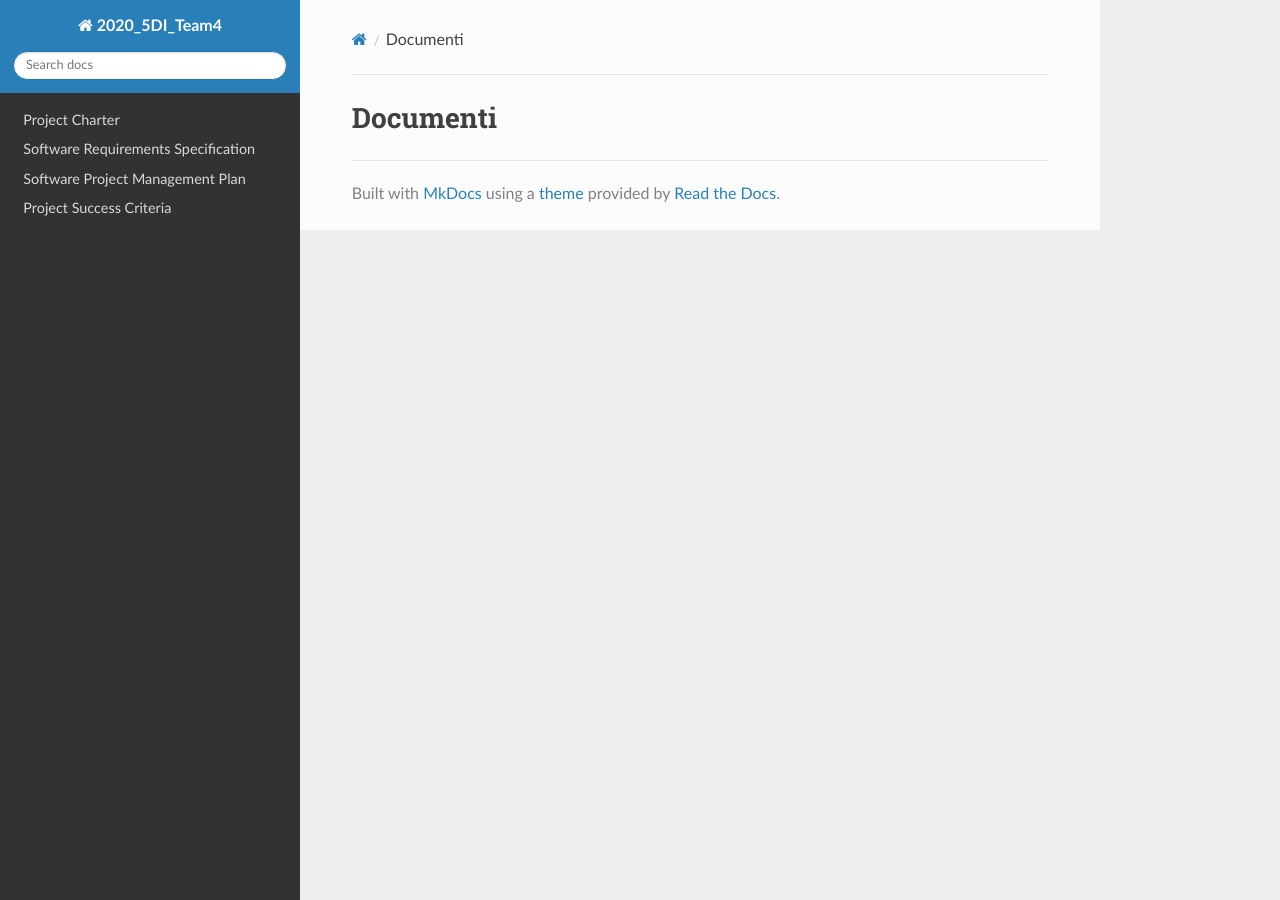
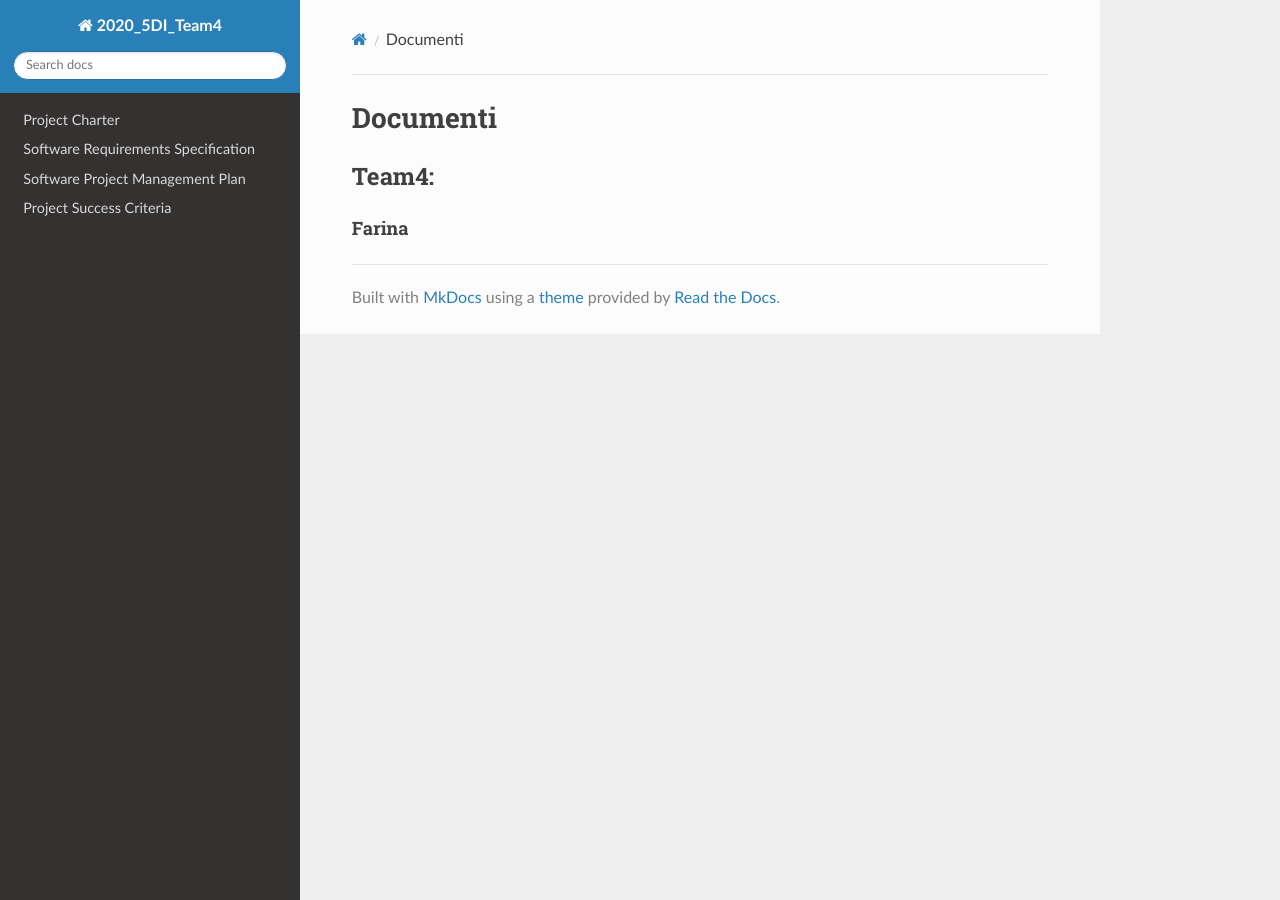
Before and after one commit to FarinaChristian/2020_5DI_team3.2_Farina, an MkDocs documentation site: the page built from docs/index.md, in a window 1280 px wide. Built offline with MkDocs 1.6.1, drawn with Linux system fonts in a browser that asks for light colours; nearby versions of some CDN libraries.

Commit message:
Update index.md

```diff
--- a/docs/index.md
+++ b/docs/index.md
@@ -1 +1,3 @@
-#Documenti
+# Documenti
+## Team4:
+#### Farina
```
